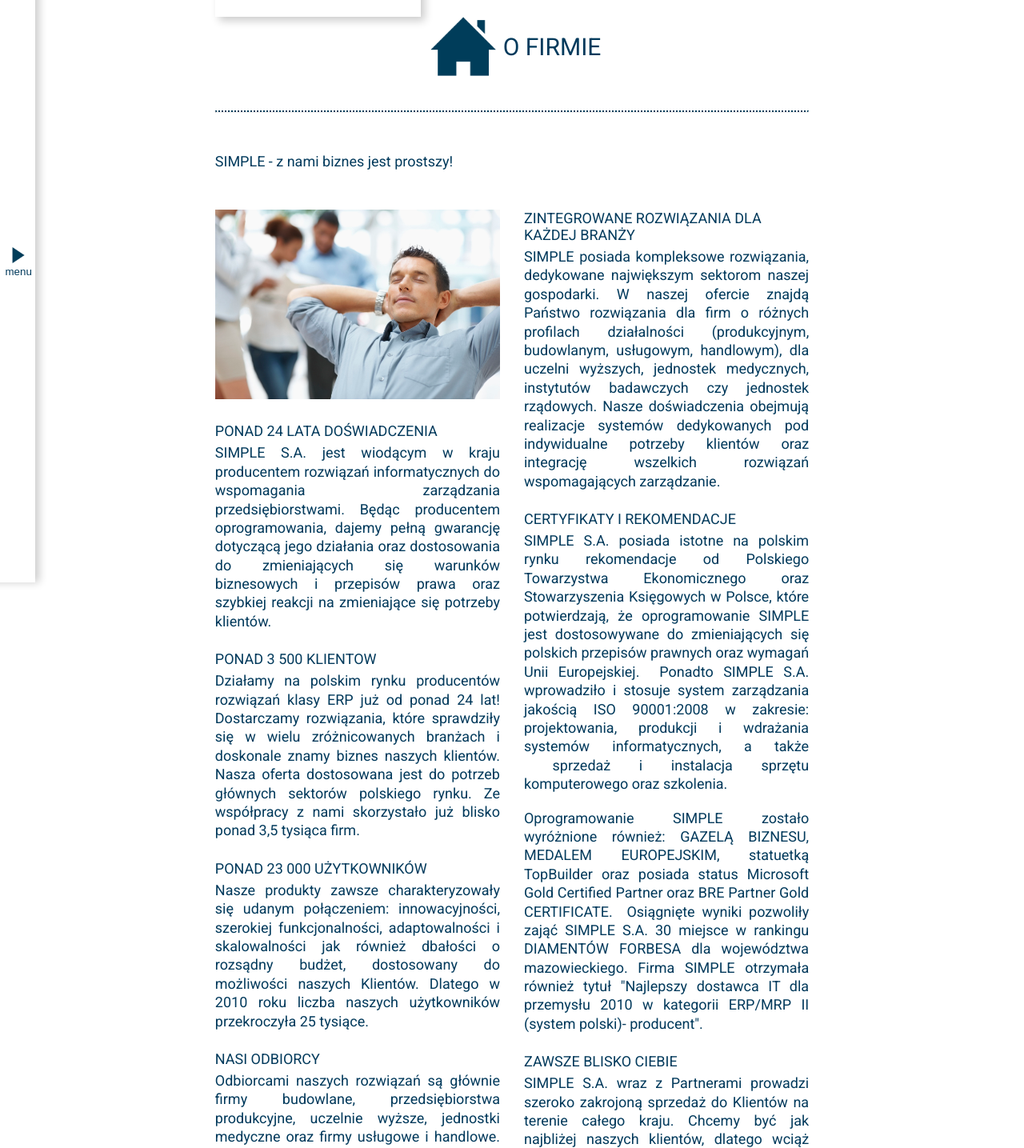
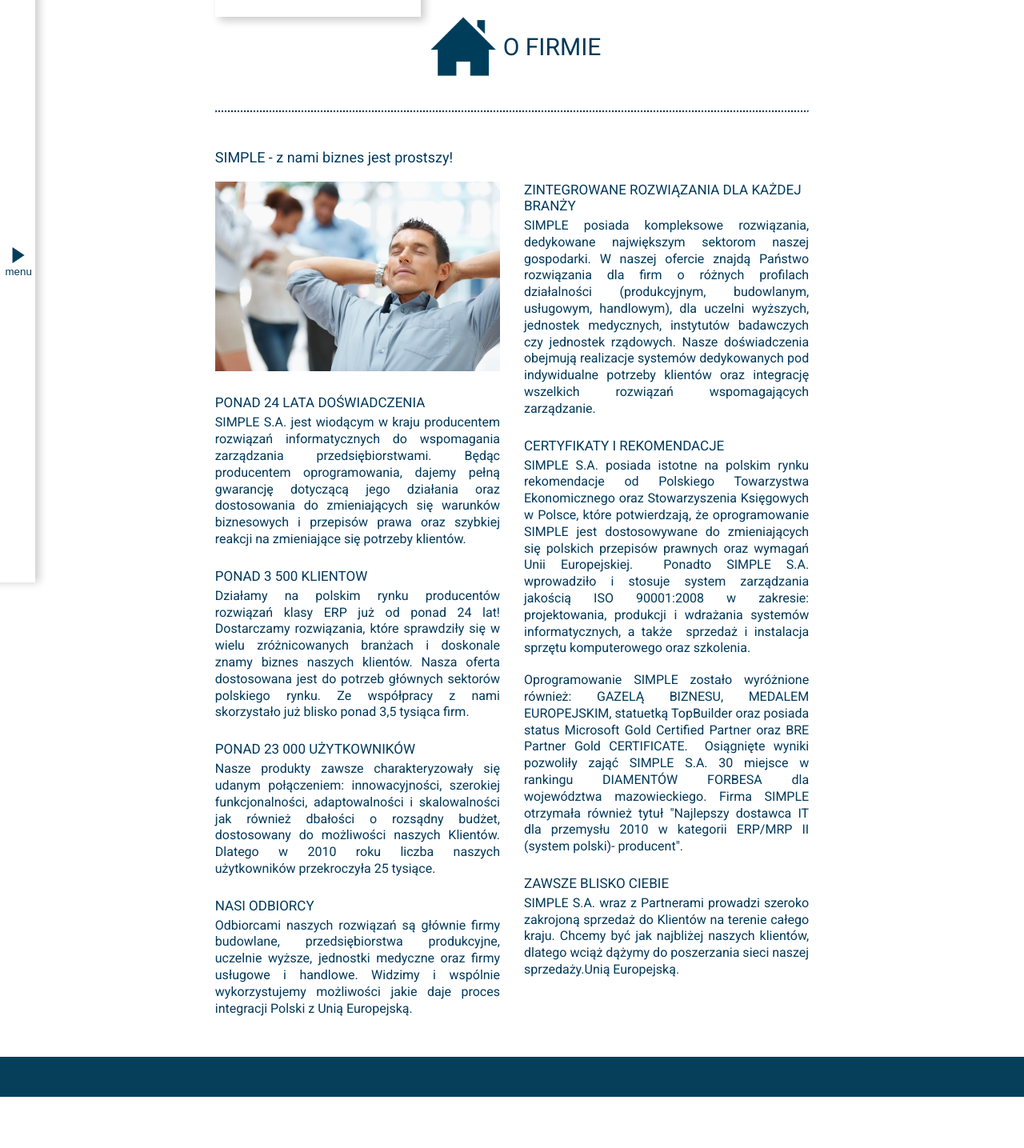
Before and after one commit to LampartM/Test-task, a plain HTML site: page index.html in a window 1280 px wide. Shown: the part 162-1597 px from the top of the page at 80% size. After the commit the page ends 1533 px from the top, so only its background shows below. Drawn offline with Linux system fonts and the light colour scheme.

Commit message:
Small update

```diff
--- a/index.html
+++ b/index.html
@@ -68,7 +68,7 @@
             <hr>
             <h5 class="main-content-heading"><span>Simple</span> - z nami biznes jest prostszy!</h5>
             <div class="main-content">
-                <img src="./img/worker.jpg" alt="Image of a satisfied worker.">
+                <img src="./img/worker.jpg" alt="Image of worker">
                 <h5>Ponad 24 lata doświadczenia</h5>
                 <p class="text"><span>SIMPLE S.A.</span> jest wiodącym w kraju producentem rozwiązań informatycznych do wspomagania zarządzania przedsiębiorstwami. Będąc producentem oprogramowania, dajemy pełną gwarancję dotyczącą jego działania oraz dostosowania do zmieniających się warunków biznesowych i przepisów prawa oraz szybkiej reakcji na zmieniające się potrzeby klientów.</p>
                 <h5>Ponad 3 500 klientow</h5>
--- a/scss/_colors.sass
+++ b/scss/_colors.sass
@@ -1,3 +1,5 @@
 $main-color: #053C59
 $white: #fff
 $text-color: #023a5c
+$first-nav-color: #053f59
+$second-nav-color: #053f5a
--- a/scss/style.sass
+++ b/scss/style.sass
@@ -19,7 +19,7 @@
 .navbar
   height: 90px
   width: 100%
-  background: $main-color
+  background: linear-gradient(to right, $first-nav-color, $second-nav-color)
 
   .navbar-container
     display: flex
@@ -177,7 +177,8 @@
       font-size: 30px
 
   .main-content-heading
-    margin: 50px 0
+    margin-top: 45px
+    margin-bottom: 20px
     font-size: 18px
     font-weight: normal
 
@@ -193,7 +194,7 @@
       width: 100%
 
     h5
-      font-size: 18px
+      font-size: 17px
       font-weight: 400
       text-transform: uppercase
       margin-top: 25px
@@ -201,14 +202,14 @@
 
     .text
       text-align: justify
-      font-size: 18px
+      font-size: 16px
       line-height: 1.3
 
 // ---- FOOTER ----
 footer
   height: 50px
   width: 100%
-  background: $main-color
+  background: linear-gradient(to right, $first-nav-color, $second-nav-color)
 
 @media screen and ( min-width: 1650px )
   .navbar
```
Also changed, not shown: css/style.css, 1 other file.
